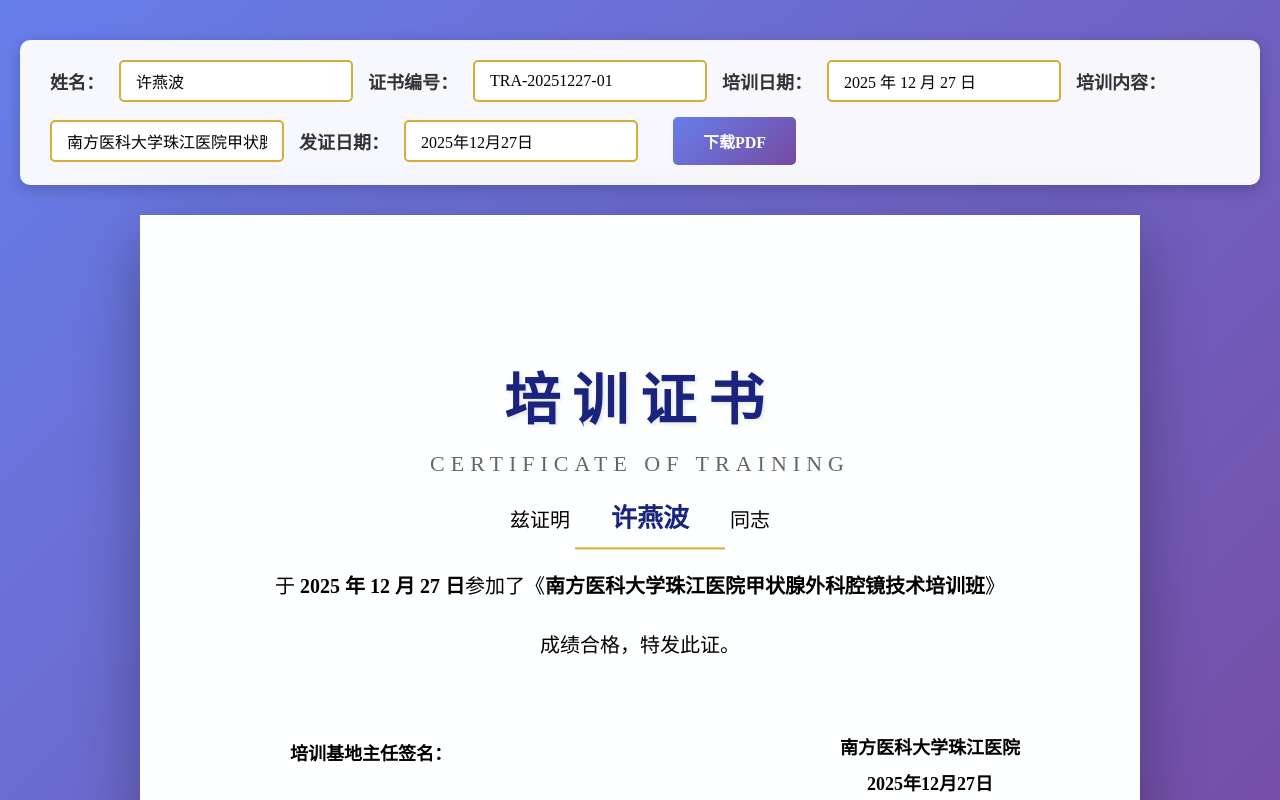
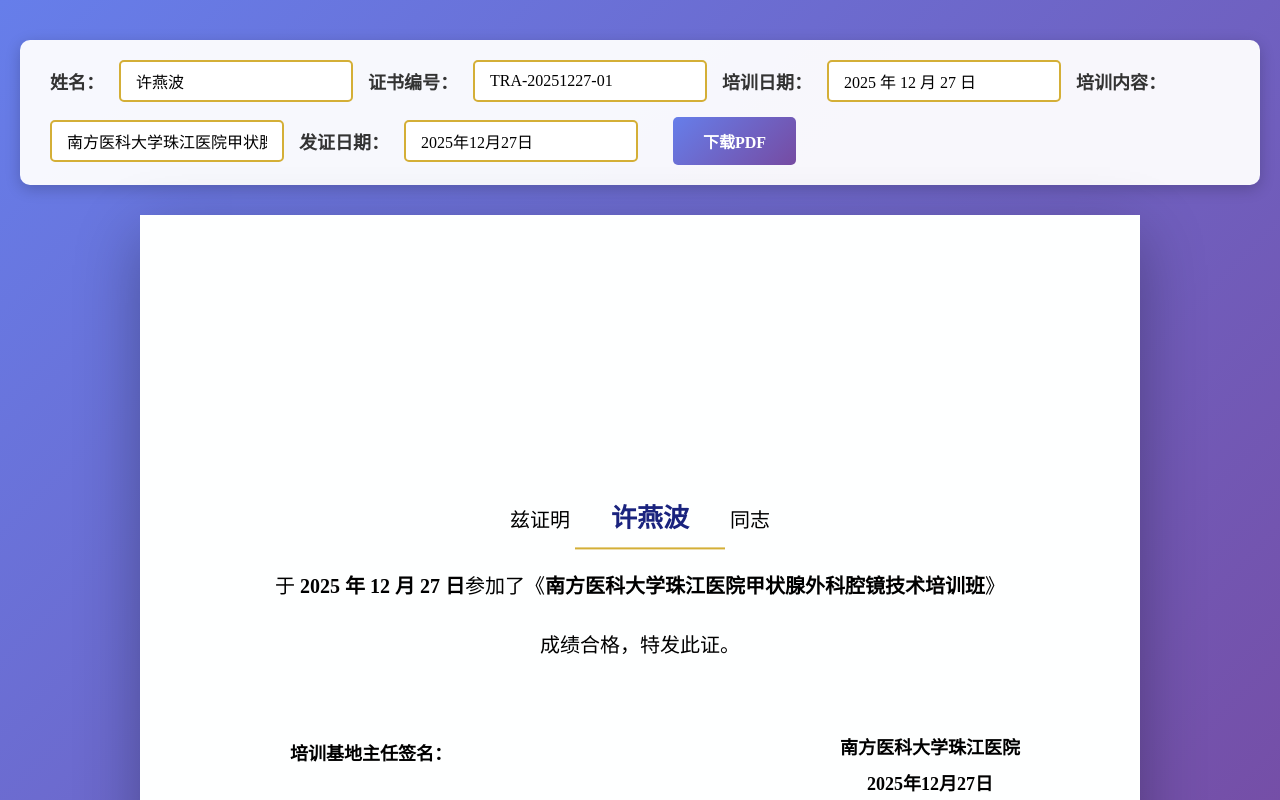
Before and after one commit to LiuHong10/LiuHong10.github.io, a plain HTML site: page index.html in a window 1280 px wide. Shown: the top 800 px of the page. Drawn offline with Linux system fonts and the light colour scheme.

Commit message:
Clear header title and subtitle in index.html
Removed title and subtitle from the header section.

```diff
--- a/index.html
+++ b/index.html
@@ -406,8 +406,8 @@
 
     <!-- 标题区域 -->
     <div class="header">
-      <div class="header-title">培训证书</div>
-      <div class="header-subtitle">CERTIFICATE OF TRAINING</div>
+      <div class="header-title"> </div>
+      <div class="header-subtitle"> </div>
     </div>
 
     <div class="divider"></div>
```
